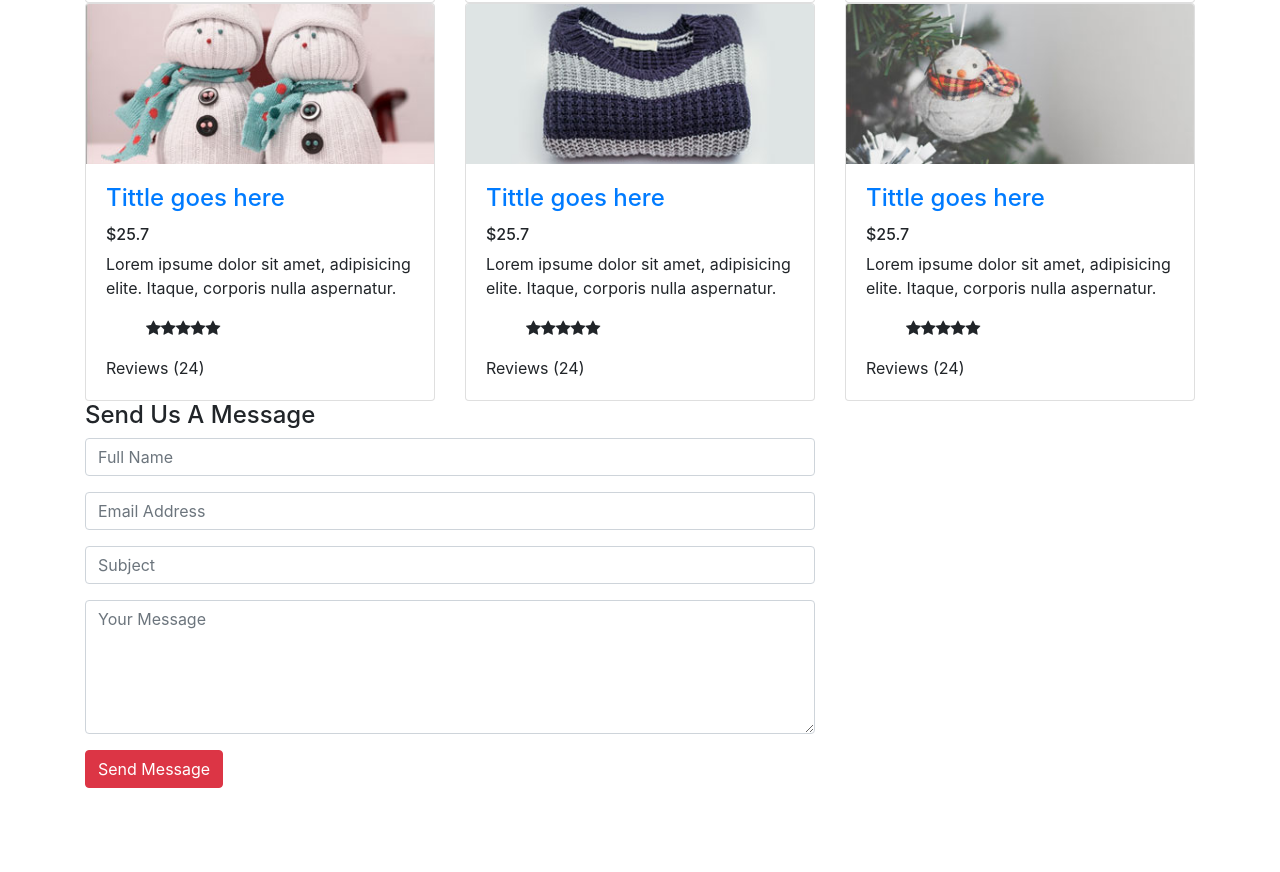
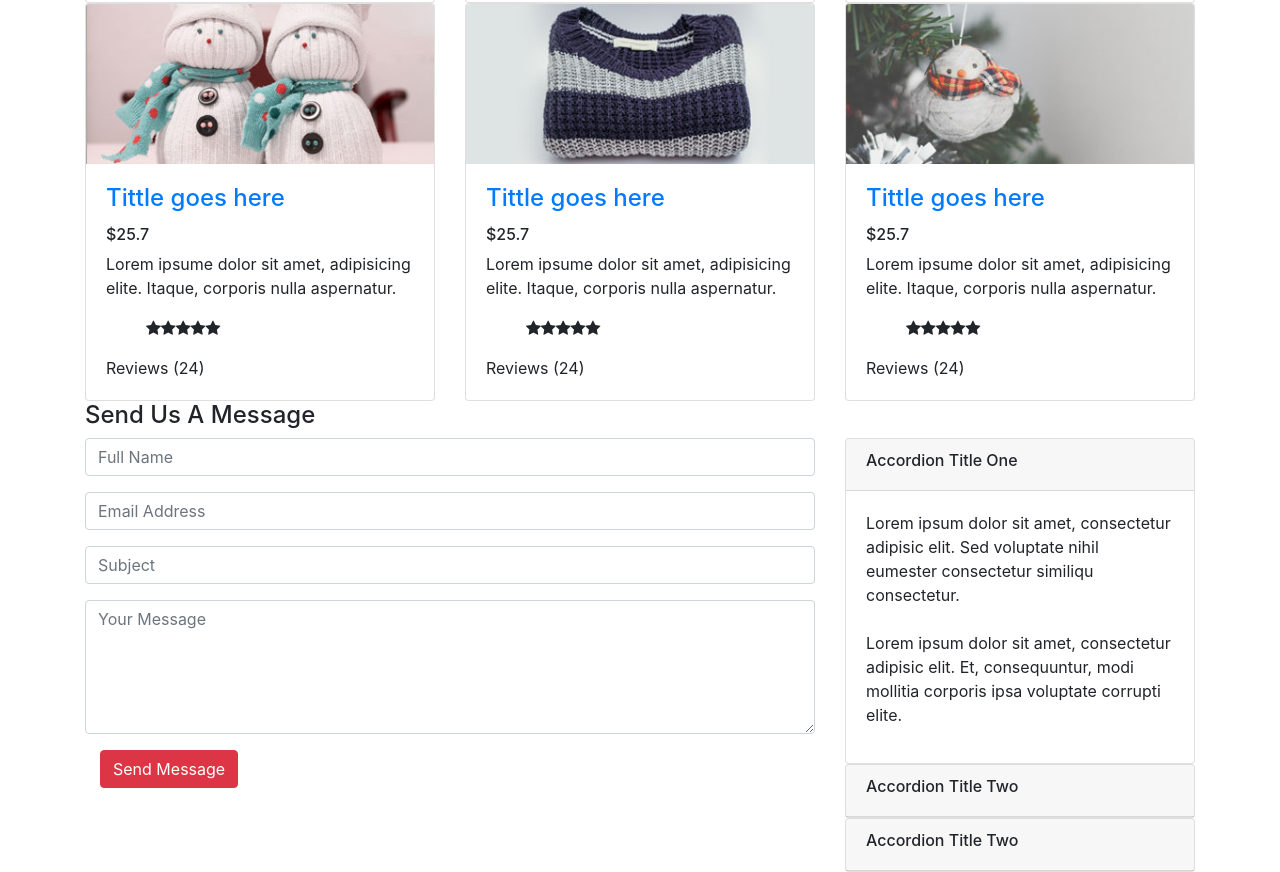
Before and after one commit to malaika22/Sixteen-Clothing, a website: page index.html in a window 1280 px wide. Shown: the part 1221-2093 px from the top of the page. Before the commit the page ends 2009 px from the top, so only its background shows below. Drawn offline with nearby package versions, Linux system fonts and the light colour scheme.

Commit message:
Contact Section Accordion

```diff
--- a/index.html
+++ b/index.html
@@ -306,17 +306,61 @@
 
                 </form>
               </div>
+              <div class="col-12">
+                <button type="submit" class="btn btn-danger">Send Message</button>
+               </div>
+            </div>
 
+
+            <!-- Accordion -->
+            <div class="col-md-4">
+              <div class="row">
+                <div class="col-12">
+                  <div id="accordion">
+                    <div class="card">
+                      <div class="card-header" role="tab" id="titleoneHead">
+                        <h6 class="mb=0"><a data-target="#titleOne" data-toggle="collapse">Accordion Title One</a></h6>
+                      </div>
+                      <div class="collapse show" id="titleOne" data-parent="#accordion">
+                        <div class="card-body">
+                          <p>Lorem ipsum dolor sit amet, consectetur adipisic elit. Sed voluptate nihil eumester consectetur similiqu consectetur.<br><br>Lorem ipsum dolor sit amet, consectetur adipisic elit. Et, consequuntur, modi mollitia corporis ipsa voluptate corrupti elite.</p>
+                        </div>
+                      </div>
+                    </div>
+
+                    <div class="card">
+                      <div class="card-header" role="tab" id="titletwoHead">
+                        <h6 class="mb=0"><a data-target="#titleTwo" data-toggle="collapse">Accordion Title Two</a></h6>
+                      </div>
+                      <div class="collapse" id="titleTwo" data-parent="accordion">
+                        <div class="card-body">
+                          <p>Lorem ipsum dolor sit amet, consectetur adipisic elit. Sed voluptate nihil eumester consectetur similiqu consectetur.<br><br>Lorem ipsum dolor sit amet, consectetur adipisic elit. Et, consequuntur, modi mollitia corporis ipsa voluptate corrupti elite.</p>
+                        </div>
+                      </div>
+                    </div>
+                    <div class="card">
+                      <div class="card-header" role="tab" id="titlethreeHead">
+                        <h6 class="mb=0"><a data-target="#titleThree" data-toggle="collapse">Accordion Title Two</a></h6>
+                      </div>
+                      <div class="collapse" id="titleThree" data-parent="accordion">
+                        <div class="card-body">
+                          <p>Lorem ipsum dolor sit amet, consectetur adipisic elit. Sed voluptate nihil eumester consectetur similiqu consectetur.<br><br>Lorem ipsum dolor sit amet, consectetur adipisic elit. Et, consequuntur, modi mollitia corporis ipsa voluptate corrupti elite.</p>
+                        </div>
+                      </div>
+                    </div>
+                  </div>
+                </div>
+              </div>
             </div>
-            <div class="col-md-9">
-              <button type="submit" class="btn btn-danger">Send Message</button>
-             </div>
+
+
+
+
 
         </div>
       </div>
 
       </div>
-
 
 
 
```
